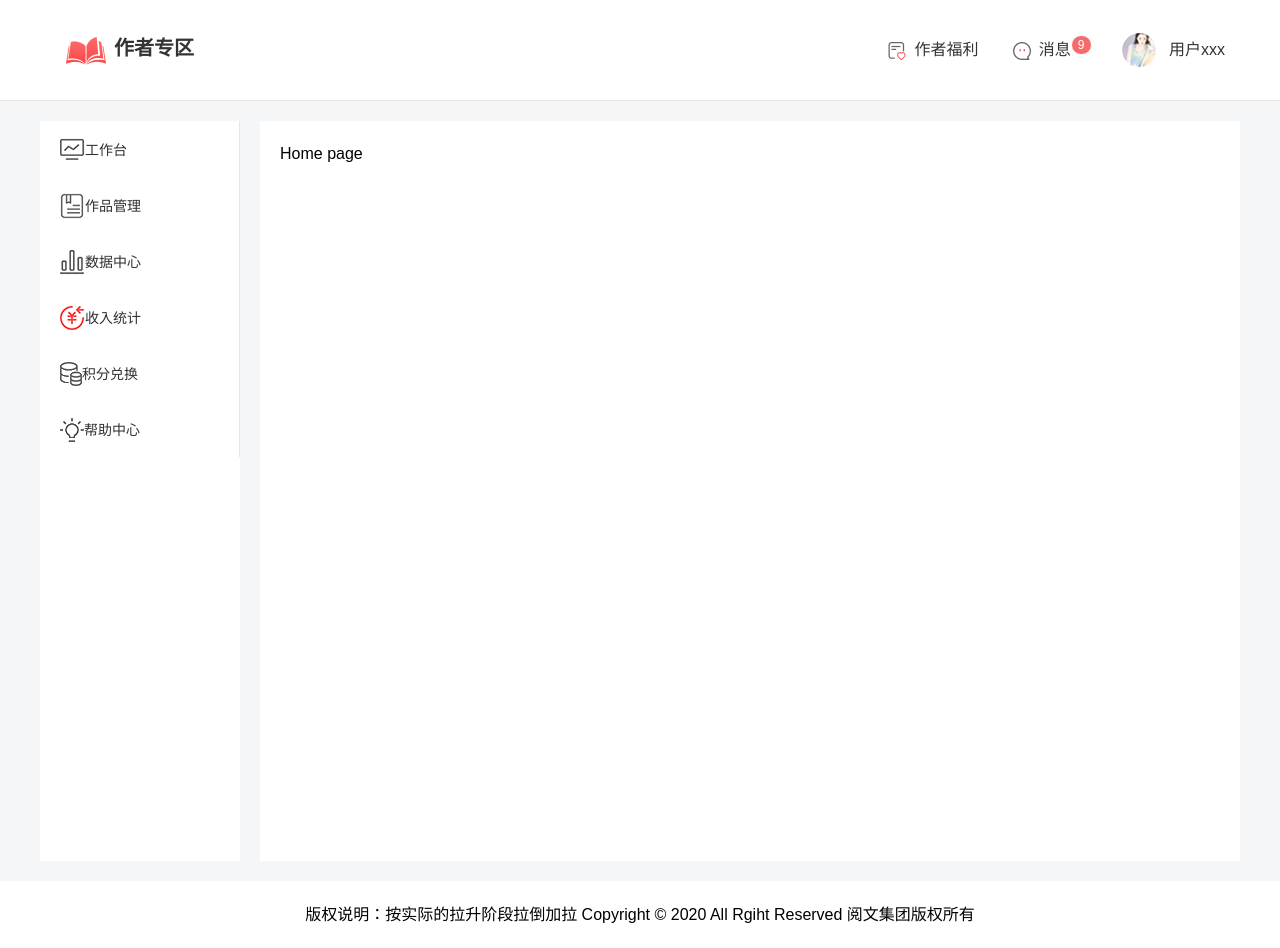
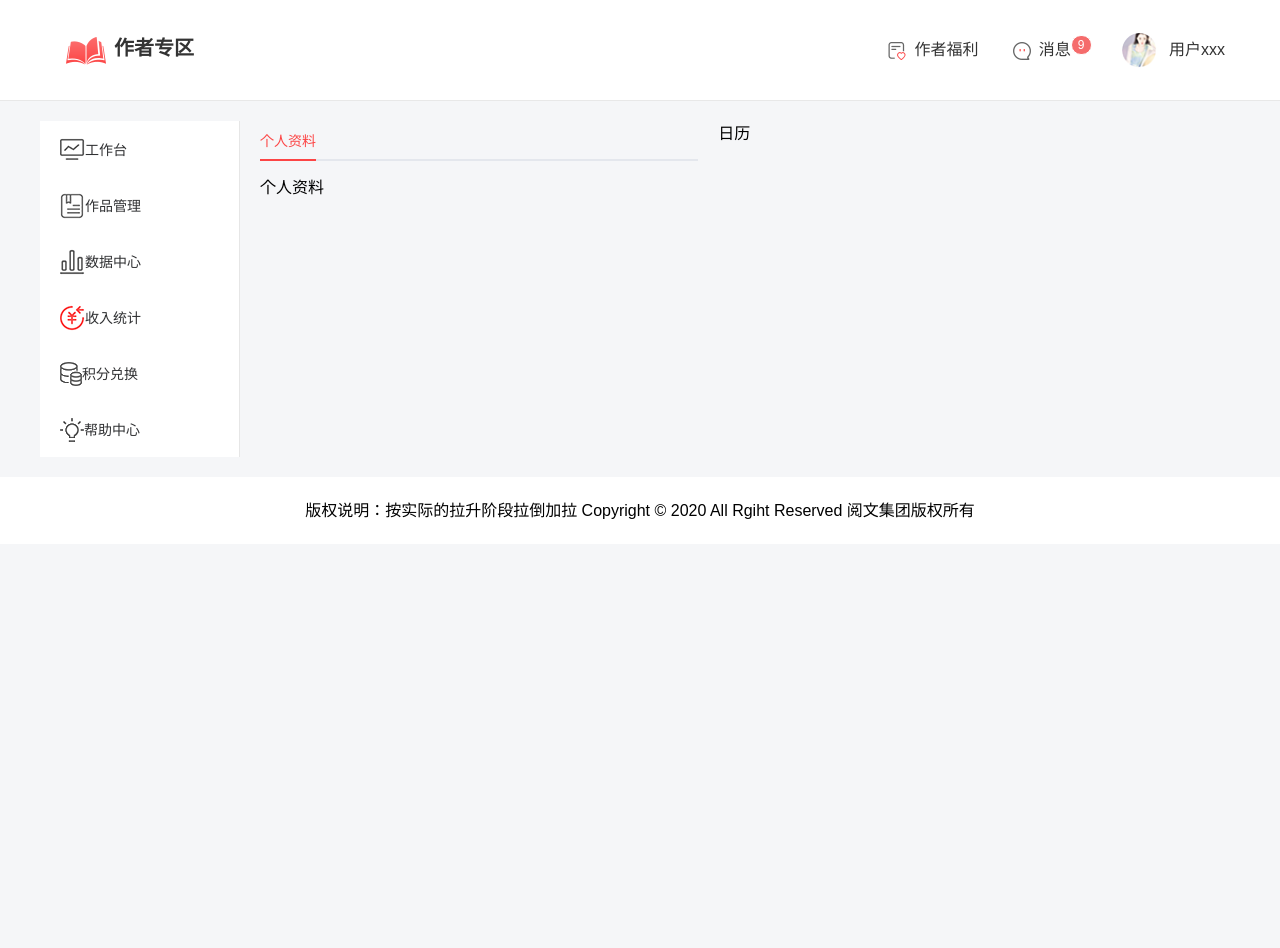
Before and after one commit to PN-linshifeng/huli, a Vue app: page /login#/index in a window 1280 px wide. After the commit the page ends 800 px from the top, so only its background shows below. Built offline with nearby package versions, Linux system fonts and the light colour scheme; no server answers.

Commit message:
工作台雏形

```diff
--- a/src/views/Home.vue
+++ /dev/null
@@ -1,9 +0,0 @@
-<template class="">
-  <div class="main-height home">Home page</div>
-</template>
-
- <style lang="scss">
-.home {
-  padding: 20px;
-}
-</style>
--- /dev/null
+++ b/src/views/Home/Home.vue
@@ -0,0 +1,39 @@
+<template class="">
+  <div class="work-bench">
+    <el-row :gutter="20">
+      <el-col :sm="11" class="author-info">
+        <el-tabs v-model="activeName">
+          <el-tab-pane label="个人资料" name="first">
+            个人资料
+          </el-tab-pane>
+        </el-tabs>
+      </el-col>
+      <el-col :sm="13" class="hidden-xs-only">
+        <Calendar />
+      </el-col>
+    </el-row>
+  </div>
+</template>
+
+<script>
+import './style.scss';
+import Calendar from './components/Calendar.vue';
+
+export default {
+  name: 'Home',
+  components: {
+    Calendar
+  },
+  data() {
+    return {
+      activeName: 'first'
+    }
+  }
+}
+</script>
+
+ <style lang="scss">
+.home {
+  padding: 20px;
+}
+</style>
--- /dev/null
+++ b/src/views/Home/components/Calendar.vue
@@ -0,0 +1,9 @@
+<template>
+  <div class="bench-calendar">日历</div>
+</template>
+
+<script>
+export default {
+  name: 'Calendar'
+}
+</script>
--- /dev/null
+++ b/src/views/Home/style.scss
@@ -0,0 +1,3 @@
+.work-bench{
+
+}
```
Also changed, not shown: src/router/index.js (+3 -4 lines), src/views/Home/components/style.scss (added).
